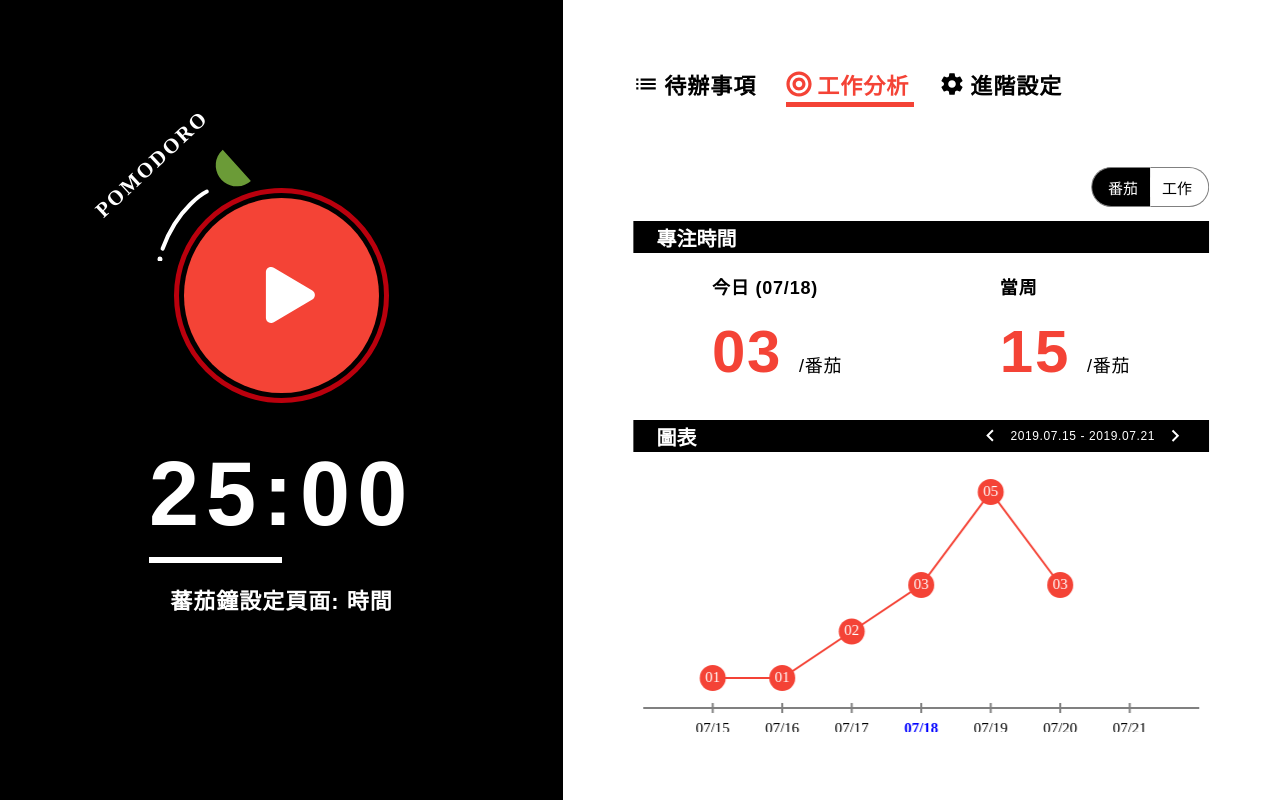
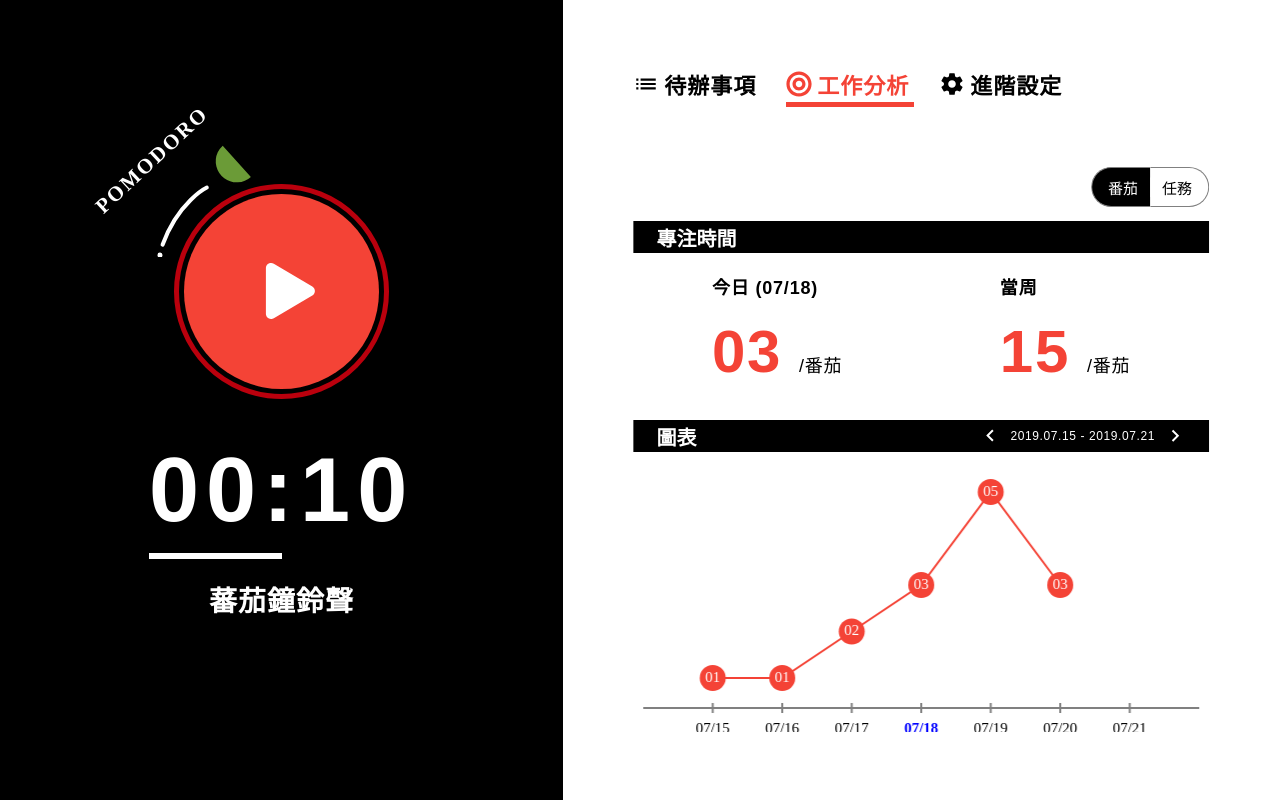
Before and after one commit to cxc421/f2e2019_01_pomodoro, a React (Create React App) app: page / in a window 1280 px wide. Built offline with nearby package versions, Linux system fonts and the light colour scheme; a web font is replaced by a local one.

Commit message:
Complete basic Timer Sound

```diff
--- a/src/App.tsx
+++ b/src/App.tsx
@@ -7,7 +7,7 @@ import SlideTabLayout from './components/SlideTabLayout/SlideTabLayout';
 import TodoPage from './pages/TodoPage';
 import AnalyticPage from './pages/AnalyticsPage';
 import SettingPage from './pages/SettingPage';
-import { useGlobalState, TaskStatus } from './global-state';
+// import { useGlobalState, TaskStatus } from './global-state';
 
 const Container = styled.div`
   position: relative;
@@ -34,18 +34,18 @@ const PageArea = styled.div`
 `;
 
 const App: React.FC = () => {
-  const {
-    state: { time, taskStatus }
-  } = useGlobalState();
+  // const {
+  //   state: { time, taskStatus }
+  // } = useGlobalState();
 
-  if (time === 0) {
-    if (taskStatus === TaskStatus.Work) {
-      console.log('Play Work Complete Sound!');
-    }
-    if (taskStatus === TaskStatus.Rest) {
-      console.log('Play Rest Complete Sound!');
-    }
-  }
+  // if (time === 0) {
+  //   if (taskStatus === TaskStatus.Work) {
+  //     console.log('Play Work Complete Sound!');
+  //   }
+  //   if (taskStatus === TaskStatus.Rest) {
+  //     console.log('Play Rest Complete Sound!');
+  //   }
+  // }
 
   const pages = [
     {
--- a/src/components/AddMissionInput.tsx
+++ b/src/components/AddMissionInput.tsx
@@ -80,7 +80,7 @@ const AddMissionInput: React.FC = () => {
 
   return (
     <Container onSubmit={onSubmit}>
-      <Input placeholder="新增工作…" ref={inputRef} />
+      <Input placeholder="新增任務…" ref={inputRef} />
       <ApplyBtn onClick={onSubmit}>
         <MdAdd />
       </ApplyBtn>
--- a/src/components/SelectWeek.tsx
+++ b/src/components/SelectWeek.tsx
@@ -55,9 +55,6 @@ const SelectWeek: React.FC<SelectWeekProps> = ({
   toNextWeek,
   disableToNextWeekBtn = false
 }) => {
-  console.log(dateToStr(dt, 'yyyy.mm.dd'));
-  console.log(dateToStr(getWeekStartDate(dt), 'yyyy.mm.dd'));
-
   const startDateText = dateToStr(getWeekStartDate(dt), 'yyyy.mm.dd');
   const endDateText = dateToStr(getWeekEndDate(dt), 'yyyy.mm.dd');
 
--- /dev/null
+++ b/src/components/Timer/Sound.tsx
@@ -0,0 +1,87 @@
+import React, { useRef, useEffect, useState } from 'react';
+import { usePrevious } from '../../helpers/hooks';
+import { useGlobalState, TaskStatus } from '../../global-state';
+
+const Sound: React.FC = () => {
+  const workAudioRef = useRef<HTMLAudioElement>(null);
+  const restAudioRef = useRef<HTMLAudioElement>(null);
+  const {
+    state: {
+      soundBasePath,
+      soundRestIndex,
+      soundWorkIndex,
+      soundNameList,
+      taskStatus,
+      time
+    }
+  } = useGlobalState();
+  const prevTaskStatus = usePrevious<TaskStatus>(taskStatus);
+  const prevWorkIndex = usePrevious<TaskStatus>(soundWorkIndex);
+  const prevRestIndex = usePrevious<TaskStatus>(soundRestIndex);
+  const [workSrc, setWorkSrc] = useState(
+    `${soundBasePath}/${soundNameList[soundWorkIndex]}.mp3`
+  );
+  const [restSrc, setRestSrc] = useState(
+    `${soundBasePath}/${soundNameList[soundRestIndex]}.mp3`
+  );
+
+  function playWorkSound() {
+    const audio = workAudioRef.current;
+    if (!audio) return;
+    audio.play();
+  }
+
+  function playRestSound() {
+    const audio = restAudioRef.current;
+    if (!audio) return;
+    audio.play();
+  }
+
+  useEffect(() => {
+    if (taskStatus !== prevTaskStatus) {
+      if (taskStatus === TaskStatus.Work) {
+        return setWorkSrc(
+          `${soundBasePath}/${soundNameList[soundWorkIndex]}.mp3`
+        );
+      }
+      if (taskStatus === TaskStatus.Rest) {
+        return setRestSrc(
+          `${soundBasePath}/${soundNameList[soundRestIndex]}.mp3`
+        );
+      }
+    }
+    if (prevWorkIndex !== soundWorkIndex) {
+      setWorkSrc(`${soundBasePath}/${soundNameList[soundWorkIndex]}.mp3`);
+    }
+    if (prevRestIndex !== soundRestIndex) {
+      setRestSrc(`${soundBasePath}/${soundNameList[soundRestIndex]}.mp3`);
+    }
+  }, [
+    taskStatus,
+    prevTaskStatus,
+    prevWorkIndex,
+    prevRestIndex,
+    soundBasePath,
+    soundNameList,
+    soundRestIndex,
+    soundWorkIndex
+  ]);
+
+  if (time === 0) {
+    if (taskStatus === TaskStatus.Work) {
+      playWorkSound();
+    }
+    if (taskStatus === TaskStatus.Rest) {
+      playRestSound();
+    }
+  }
+
+  return (
+    <>
+      <audio ref={workAudioRef} src={workSrc} />
+      <audio ref={restAudioRef} src={restSrc} />
+    </>
+  );
+};
+
+export default React.memo(Sound);
--- a/src/components/Timer/Timer.tsx
+++ b/src/components/Timer/Timer.tsx
@@ -2,6 +2,7 @@ import React from 'react';
 import styled from 'styled-components';
 import Spinner from './Spinner';
 import Popup from '../Popup';
+import Sound from './Sound';
 import { useGlobalState, TimerStatus, TaskStatus } from '../../global-state';
 import { secToTimeText } from '../../helpers/time';
 
@@ -34,6 +35,7 @@ const TimeText = styled.div`
 const TaskText = styled.div`
   font-weight: bold;
   font-size: 22px;
+  font-size: 28px;
   color: white;
   margin-top: 17px;
   letter-spacing: 1px;
@@ -101,6 +103,7 @@ const Timer: React.FC = () => {
         onClickCancelBtn={onClickPropupCancelBtn}
         onClickApplyBtn={onClickPopupApplyBtn}
       />
+      <Sound />
     </Container>
   );
 };
--- a/src/global-state.tsx
+++ b/src/global-state.tsx
@@ -21,8 +21,10 @@ export enum TaskStatus {
 }
 
 enum DEFAULT_TOTAL_TIME {
-  WORK = 25 * 60 * 1000,
-  REST = 5 * 60 * 1000
+  // WORK = 25 * 60 * 1000,
+  // REST = 5 * 60 * 1000
+  WORK = 10 * 1000,
+  REST = 5 * 1000
 }
 
 interface GlobalState {
@@ -46,13 +48,7 @@ type ContextType = [GlobalState, React.Dispatch<Action>] | null;
 const initTodoTasks: Task[] = [
   {
     id: uuid(),
-    text: '蕃茄鐘設定頁面: 時間',
-    doneDate: null,
-    tomatoes: []
-  },
-  {
-    id: uuid(),
-    text: '蕃茄鐘設定頁面: 循環',
+    text: '蕃茄鐘鈴聲',
     doneDate: null,
     tomatoes: []
   },
@@ -61,25 +57,25 @@ const initTodoTasks: Task[] = [
     text: '保存全域設定',
     doneDate: null,
     tomatoes: []
-  },
-  {
-    id: uuid(),
-    text: '響應式 Layout',
-    doneDate: null,
-    tomatoes: []
-  },
-  {
-    id: uuid(),
-    text: '蕃茄鐘分析頁面: LineChart 動畫',
-    doneDate: null,
-    tomatoes: []
-  },
-  {
-    id: uuid(),
-    text: '蕃茄鐘分析頁面: 數字動畫',
-    doneDate: null,
-    tomatoes: []
   }
+  // {
+  //   id: uuid(),
+  //   text: '響應式 Layout',
+  //   doneDate: null,
+  //   tomatoes: []
+  // },
+  // {
+  //   id: uuid(),
+  //   text: '蕃茄鐘分析頁面: LineChart 動畫',
+  //   doneDate: null,
+  //   tomatoes: []
+  // },
+  // {
+  //   id: uuid(),
+  //   text: '蕃茄鐘分析頁面: 數字動畫',
+  //   doneDate: null,
+  //   tomatoes: []
+  // }
 ];
 
 const initDoneTasks = [
--- a/src/pages/AnalyticsPage.tsx
+++ b/src/pages/AnalyticsPage.tsx
@@ -47,7 +47,7 @@ const AnalyticsPage = () => {
   const [tab, setTab] = useState(AnalyticTab.TOMATO);
   const [weekDate, setWeekDate] = useState(new Date());
   const isTomatoTab = tab === AnalyticTab.TOMATO;
-  const unit = isTomatoTab ? '番茄' : '工作';
+  const unit = isTomatoTab ? '番茄' : '任務';
   const disableToNextWeekBtn = isSameDay(
     getWeekStartDate(today),
     getWeekStartDate(weekDate)
@@ -147,7 +147,7 @@ const AnalyticsPage = () => {
               selected={!isTomatoTab}
               onClick={() => setTab(AnalyticTab.MISSION)}
             >
-              工作
+              任務
             </GroupBtn>
           </GroupBtnWrapper>
         </BtnArea>
```
Also changed, not shown: src/components/Sound.tsx (deleted, +0 -29 lines).
